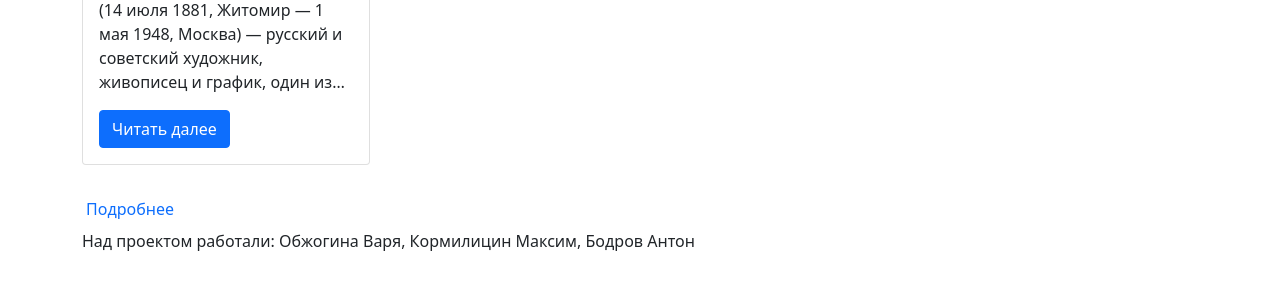
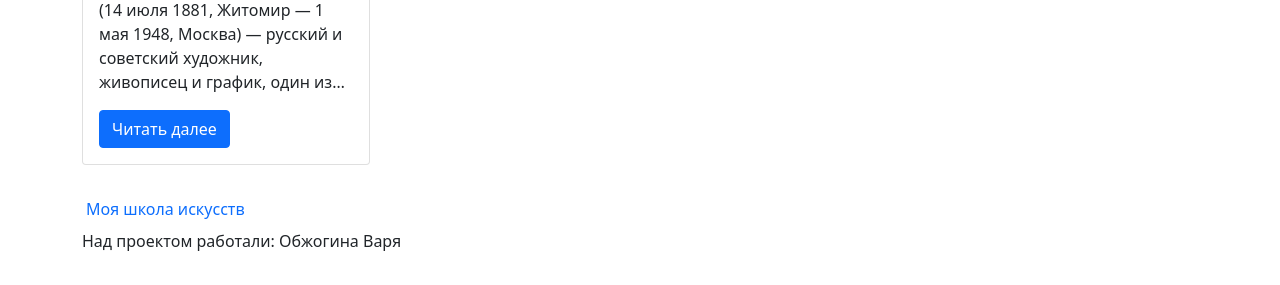
Before and after one commit to Varushhhka/proget_site, a Flask app: page /artists in a window 1280 px wide. Shown: the part 2461-2746 px from the top of the page. Run offline with Flask 2, Linux system fonts and the light colour scheme; data comes from the database, SQL or seed files in the repository; both versions use the stored data as it was after the commit.

Commit message:
remove unnecessary

```diff
--- a/templates/base.html
+++ b/templates/base.html
@@ -70,8 +70,8 @@
     {% endblock %}
     <footer>
         <div class="row mt-3">
-            <a class="nav-link" href="https://vk.com/miryalitz">Подробнее</a>
-            <p>Над проектом работали: Обжогина Варя, Кормилицин Максим, Бодров Антон</p>
+            <a class="nav-link" href="http://kdshi.mo.muzkult.ru">Моя школа искусств</a>
+            <p>Над проектом работали: Обжогина Варя</p>
         </div>
     </footer>
 </div>
```
Also changed, not shown: db/artists.db.
